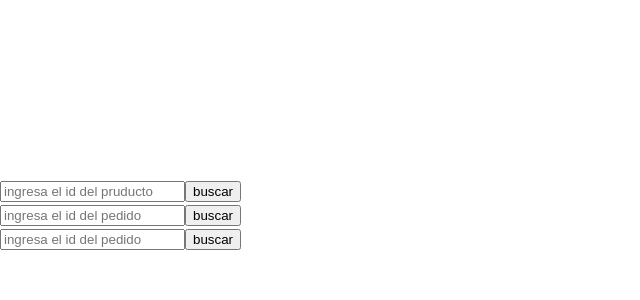
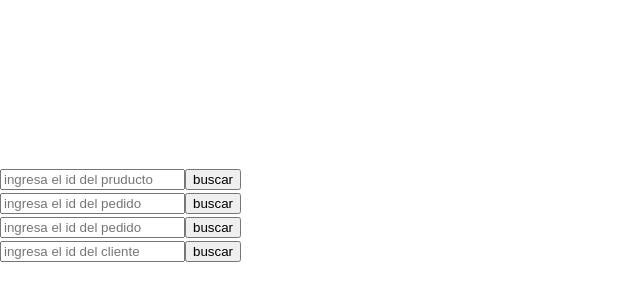
Before and after one commit to ojalv/pw1-tp1-react, a React (Vite) app: page / in a window 1280 px wide. Shown: the part 186-486 px from the top of the page, without its empty margins (0-640 px from the left). Built offline with nearby package versions, Linux system fonts and the light colour scheme.

Commit message:
feat(Ejercicio 4): completado el planteo del enunciado

```diff
--- a/src/App.jsx
+++ b/src/App.jsx
@@ -1,14 +1,17 @@
 import { productos } from "./data/productos";
 import { pedidos } from "./data/pedidos";
+import { clientes } from "./data/clientes";
 import { Ejercicio1 } from "./components/Ejercicio1";
 import { Ejercicio2 } from "./components/Ejercicio2";
 import { Ejercicio3 } from "./components/Ejercicio3";
+import { Ejercicio4 } from "./components/Ejercicio4";
 function App() {
   return (
     <>
       <Ejercicio1 productos={JSON.parse(productos)} />
       <Ejercicio2 productos={JSON.parse(productos)} pedidos={JSON.parse(pedidos)} />
       <Ejercicio3 productos={JSON.parse(productos)} pedidos={JSON.parse(pedidos)} />
+      <Ejercicio4 productos={JSON.parse(productos)} pedidos={JSON.parse(pedidos)} clientes={JSON.parse(clientes)}/>
     </>
   );
 }
--- /dev/null
+++ b/src/components/Ejercicio4.jsx
@@ -0,0 +1,55 @@
+//Ejercicio 4: Escribe una función gastoTotalCliente que reciba el idCliente y
+//retorne el total de dinero que ha gastado el cliente en todos sus pedidos.
+//Si no ha realizado ningún pedido, la función debe retornar 0.
+
+import { useState } from "react"
+
+export const Ejercicio4 = ({ productos, pedidos, clientes }) => {
+
+	const gastoTotalCliente = (idCliente) => {
+		if (clientes.find(c => c.idCliente === parseInt(idCliente))) {//el cliente existe
+			//filtra los pedidos que tiene el cliente idCliente
+			const pedidosCliente = pedidos.filter((pedido) => pedido.idCliente === parseInt(idCliente))
+
+			if (pedidosCliente.length > 0) {
+				let total = null
+				pedidosCliente.forEach(pedido => {//recorre todos los pedidos del cliente
+					//array con los subtotales de los productos del pedido
+					const subtotalProductos = pedido.productos.map(item => {//mapea los productos del pedido como items
+						const producto = productos.find(p => p.idProducto === item.idProducto)//busca el producto que coincide con el id del item y lo almacena en una constante
+						return producto ? producto.precio * item.cantidad : null//condicion de retorno del map, retorna el subtotal del producto o null
+					}).filter(nombre => nombre != null)//limpia los null luego de hacer el map
+
+					subtotalProductos.forEach(subTotal => {//suma los subtotales del pedido en el total
+						total += subTotal
+					});
+				})
+				return total
+			} else {
+				return 0 //retorna 0, el cliente no tiene pedidos
+			}
+		} else {//el cliente no existe
+			console.error("cliente inexistente")
+		}
+
+	}
+
+	const [campoBusqueda, setCampoBusqueda] = useState("")// almacena el valor del campo de busqueda
+
+	const manejarSubmit = (evento, campoBusqueda) => {
+		evento.preventDefault();//previene el submit del formulario
+		evento.target.elements["campoBusqueda"].value = ""//limpia el campo de busqueda
+		console.log(gastoTotalCliente(campoBusqueda))//ejecuta la funcion gastoTotalCliente e imprime el resultado en consola
+	}
+
+	return (
+		<section id="Ejercicio-4">
+			<form
+				onSubmit={(evento) => manejarSubmit(evento, campoBusqueda)}>
+				<input type="text" name="campoBusqueda" autoComplete="off" placeholder="ingresa el id del cliente" onChange={(event) => { setCampoBusqueda(event.target.value) }} />
+				<input type="submit" name="submit" id="" value="buscar" />
+				<div></div>
+			</form>
+		</section>
+	)
+}
```
